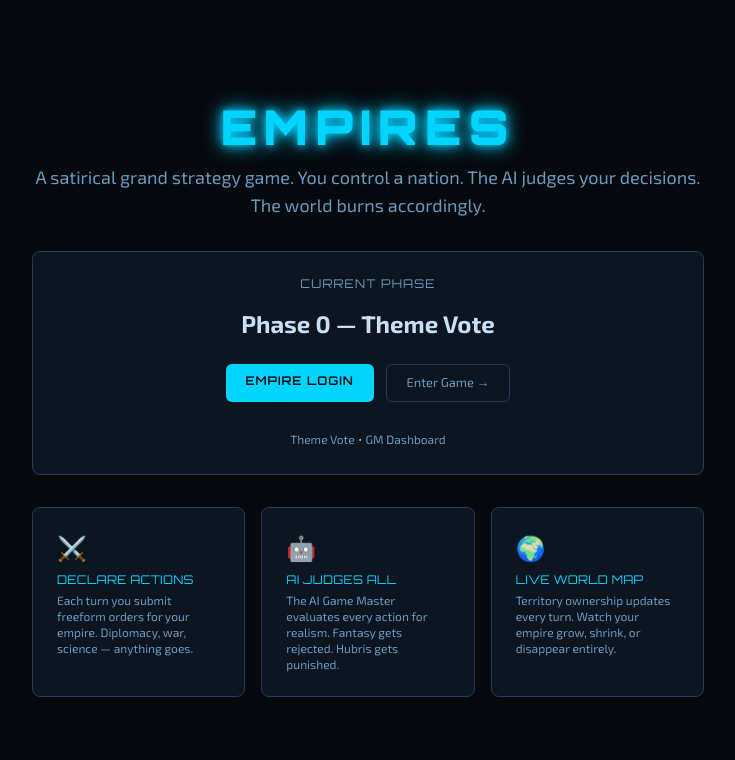
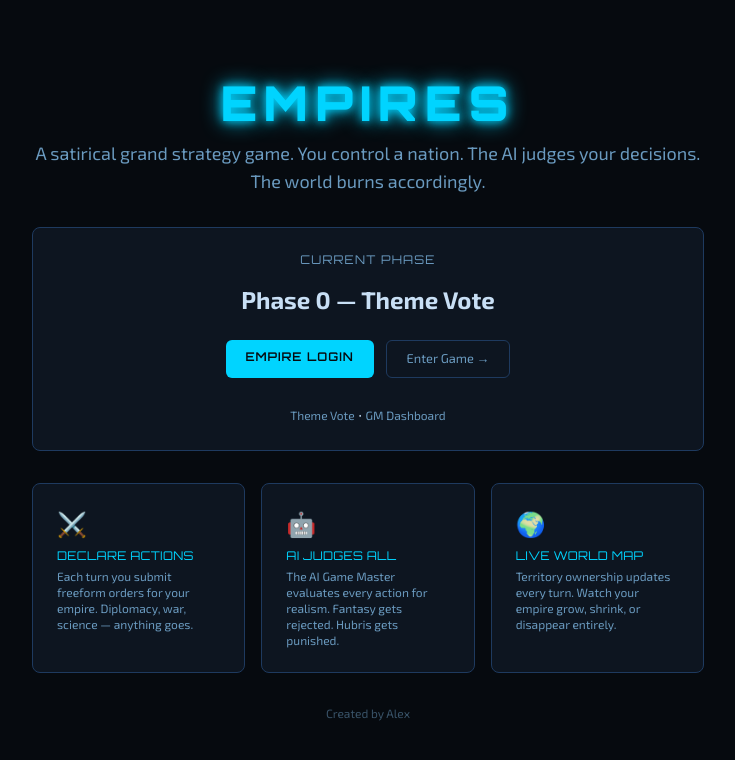
Before and after one commit to salinasjon2200-glitch/Empires, a Next.js app: page / in a window 1280 px wide. Shown: the top 760 px of the page, without its empty margins (272-1007 px from the left). Built offline with nearby package versions, Linux system fonts and the light colour scheme.

Commit message:
Add credits — Created by Alex

```diff
--- a/app/page.tsx
+++ b/app/page.tsx
@@ -63,6 +63,10 @@ export default function LandingPage() {
         </div>
 
       </div>
+
+      <p className="mt-8 text-xs" style={{ color: 'var(--text2)', opacity: 0.5 }}>
+        Created by Alex
+      </p>
     </div>
   );
 }
```
